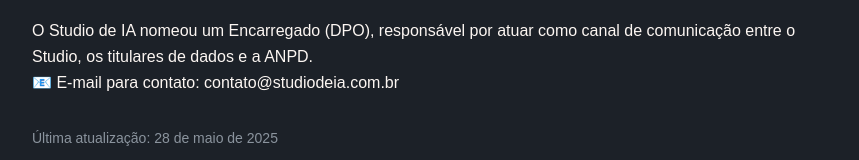
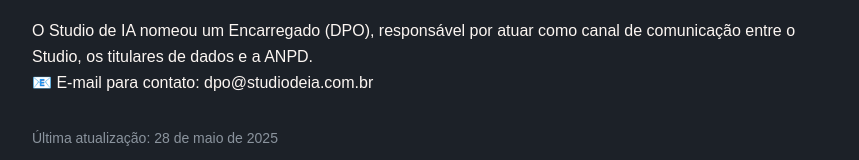
Before and after one commit to rafaelbqueiroz/studiodeia, a React (Vite) app: page /politica-de-privacidade in a window 1280 px wide. Shown: the part 2818-2978 px from the top of the page, without its empty margins (208-1067 px from the left). Built offline with nearby package versions, Linux system fonts and the light colour scheme.

Commit message:
fix: corrige email do DPO na política de privacidade

```diff
--- a/src/pages/PrivacyPolicy.tsx
+++ b/src/pages/PrivacyPolicy.tsx
@@ -124,7 +124,7 @@ export function PrivacyPolicy() {
             <section style={{ marginBottom: '32px' }}>
               <h2 style={{ fontSize: '24px', fontWeight: 'bold', marginBottom: '16px' }}>14. Encarregado pelo Tratamento de Dados Pessoais (DPO)</h2>
               <p>O Studio de IA nomeou um Encarregado (DPO), responsável por atuar como canal de comunicação entre o Studio, os titulares de dados e a ANPD.</p>
-              <p>📧 E-mail para contato: contato@studiodeia.com.br</p>
+              <p>📧 E-mail para contato: dpo@studiodeia.com.br</p>
             </section>
 
             <p style={{ marginTop: '32px', fontSize: '14px', color: '#8B949E' }}>Última atualização: 28 de maio de 2025</p>
```
